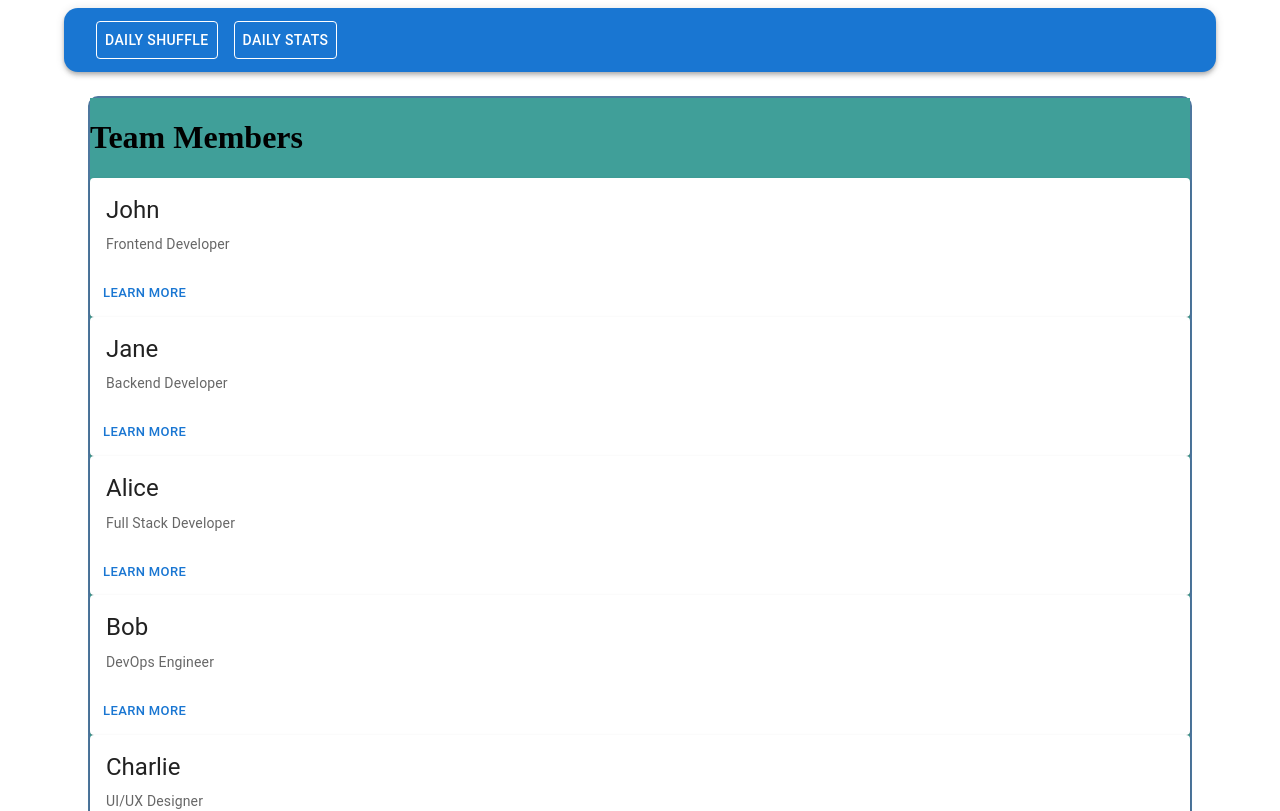
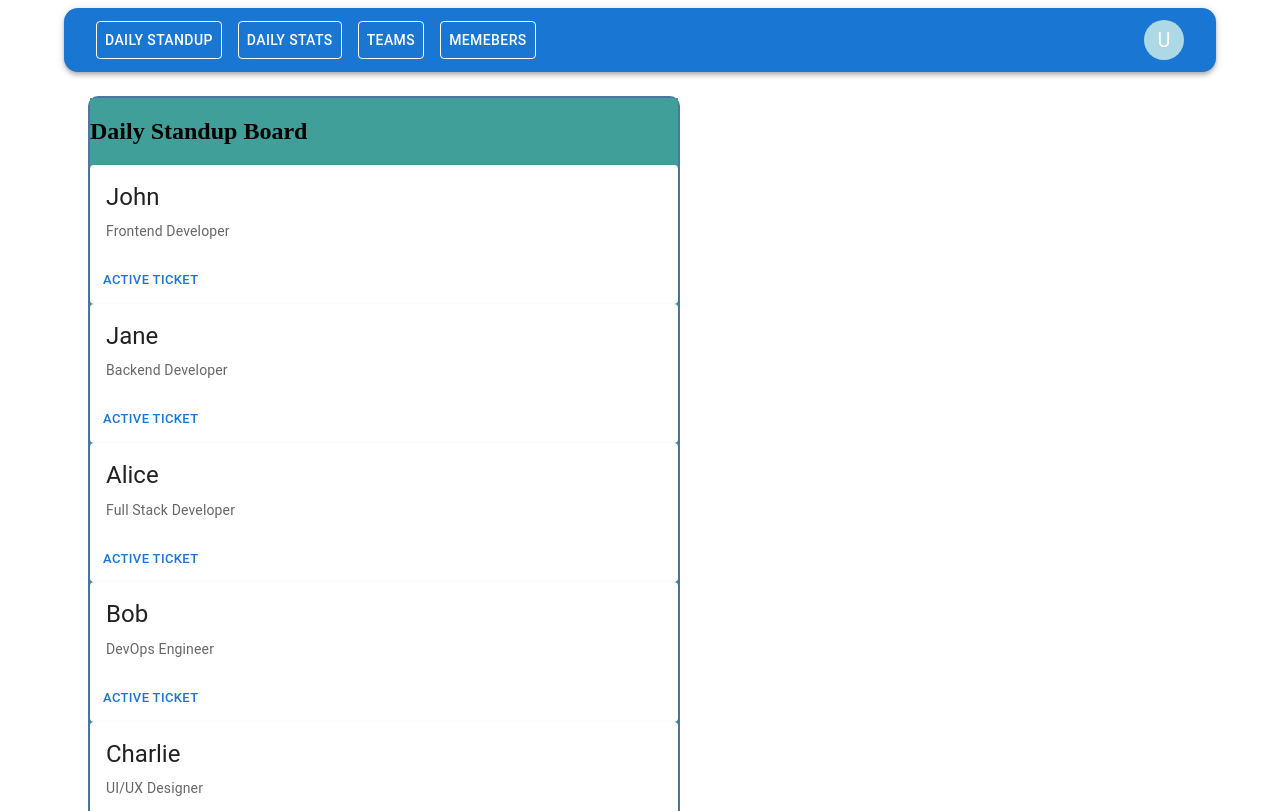
Before and after one commit to vassilYanakiev/frontend-daily-app, a React (Vite) app: page / in a window 1280 px wide. Shown: the top 811 px of the page. Built offline with nearby package versions, Linux system fonts and the light colour scheme.

Commit message:
add reducer for managing state

```diff
--- a/index.html
+++ b/index.html
@@ -4,7 +4,7 @@
     <meta charset="UTF-8" />
     <link rel="icon" type="image/svg+xml" href="/vite.svg" />
     <meta name="viewport" content="width=device-width, initial-scale=1.0" />
-    <title>Standup shuffle</title>
+    <title>Daily Standup</title>
   </head>
   <body>
     <div id="root"></div>
--- a/src/App.tsx
+++ b/src/App.tsx
@@ -1,48 +1,19 @@
-import { Container, Box, Grid, Button, Input } from "@mui/material";
+import { Container, Grid } from "@mui/material";
 import Header from "./Components/header-component/Header";
-import TeamMembersComponent from "./Components/team-members/TeamMembersComponent";
-import EntryInput from "./Components/EntryInput";
-
-const sxButton = {
-  backgroundColor: "lightblue",
-  border: "2px solid #4d779e",
-  "&:hover": {
-    backgroundColor: "#636396",
-    color: "white",
-  },
-};
+import DailyPannel from "./Components/ds-page/daily-pannel/DailyPannel";
 
 function App() {
   return (
     <Container sx={{ padding: "0px" }}>
       <Header />
-      <Container>
-        <Grid
-          container
-          direction="column"
-          justifyContent="space-between"
-          style={{
-            minHeight: "80vh",
-            backgroundColor: "#409f99",
-            border: "2px solid #4d779e",
-            borderRadius: "10px",
-          }}
-        >
-          <Grid item sx={{ backgroundColor: "#409f99" }}>
-            <TeamMembersComponent />
-          </Grid>
-          <Grid item sx={{ backgroundColor: "#88a9a7" }}>
-            <EntryInput entryLabel="Add participant" />
-          </Grid>
-          <Grid item>
-            <Box sx={{ display: "flex", justifyContent: "center", p: 1, m: 1 }}>
-              <Button variant="outlined" sx={sxButton} autoFocus>
-                Shuffle
-              </Button>
-            </Box>
-          </Grid>
-        </Grid>
-      </Container>
+      <Grid
+        container
+        direction="row"
+        alignContent={"letft"}
+        sx={{ width: "50vw" }}
+      >
+        <DailyPannel />
+      </Grid>
     </Container>
   );
 }
--- /dev/null
+++ b/src/Components/ds-page/daily-pannel/DailyPannel.tsx
@@ -0,0 +1,46 @@
+import { Box, Button, Container, Grid } from "@mui/material";
+import EntryInput from "../../EntryInput";
+import TeamMembersComponent from "../../team-members/TeamMembersComponent";
+
+const sxButton = {
+  backgroundColor: "lightblue",
+  border: "2px solid #4d779e",
+  "&:hover": {
+    backgroundColor: "#636396",
+    color: "white",
+  },
+};
+
+const DailyPannel = () => {
+  return (
+    <Container>
+      <Grid
+        container
+        direction="column"
+        justifyContent="space-between"
+        style={{
+          minHeight: "80vh",
+          backgroundColor: "#409f99",
+          border: "2px solid #4d779e",
+          borderRadius: "10px",
+        }}
+      >
+        <Grid item sx={{ backgroundColor: "#409f99" }}>
+          <TeamMembersComponent />
+        </Grid>
+        <Grid item sx={{ backgroundColor: "#88a9a7" }}>
+          <EntryInput entryLabel="Add participant" />
+        </Grid>
+        <Grid item>
+          <Box sx={{ display: "flex", justifyContent: "center", p: 1, m: 1 }}>
+            <Button variant="outlined" sx={sxButton} autoFocus>
+              Shuffle
+            </Button>
+          </Box>
+        </Grid>
+      </Grid>
+    </Container>
+  );
+};
+
+export default DailyPannel;
--- a/src/Components/header-component/Header.tsx
+++ b/src/Components/header-component/Header.tsx
@@ -1,4 +1,11 @@
-import { AppBar, Toolbar, Typography } from "@mui/material";
+import {
+  AppBar,
+  Toolbar,
+  Typography,
+  Box,
+  Avatar,
+  IconButton,
+} from "@mui/material";
 import HeaderButton from "./HeaderButton";
 
 const Header = (): JSX.Element => {
@@ -9,9 +16,16 @@ const Header = (): JSX.Element => {
     >
       <Toolbar>
         <Typography variant="h6" component="div" sx={{ flexGrow: 1 }}>
-          <HeaderButton text={"Daily shuffle"} />
+          <HeaderButton text={"Daily Standup"} />
           <HeaderButton text={"Daily stats"} />
+          <HeaderButton text={"Teams"} />
+          <HeaderButton text={"Memebers"} />
         </Typography>
+        <Box sx={{ display: "flex", alignItems: "center" }}>
+          <IconButton>
+            <Avatar sx={{ bgcolor: "lightblue" }}>U</Avatar>
+          </IconButton>
+        </Box>
       </Toolbar>
     </AppBar>
   );
--- a/src/Components/team-members/TeamMemberCardComponent.tsx
+++ b/src/Components/team-members/TeamMemberCardComponent.tsx
@@ -32,7 +32,7 @@ const TeamMemberCardComponent = (props: TeamMemberCardComponentProps) => {
         </Typography>
       </CardContent>
       <CardActions>
-        <Button size="small">Learn More</Button>
+        <Button size="small">Active ticket</Button>
       </CardActions>
     </Card>
   );
--- a/src/Components/team-members/TeamMembersComponent.tsx
+++ b/src/Components/team-members/TeamMembersComponent.tsx
@@ -1,15 +1,9 @@
-import { useEffect, useState } from "react";
+import { useEffect, useState, useReducer } from "react";
 import TeamMemberCardComponent from "./TeamMemberCardComponent";
-
-export interface TeamMember {
-  id: number;
-  name: string;
-  role: string;
-  image: string;
-}
+import { reducer, initialState } from "../../reducer";
 
 const TeamMembersComponent = () => {
-  const [teamMembers, setTeamMembers] = useState<TeamMember[]>([]);
+  const [{ participants }, dispatch] = useReducer(reducer, initialState);
   const [loading, setLoading] = useState<boolean>(true);
   const [errorFetching, setErrorFetching] = useState(false);
 
@@ -21,8 +15,11 @@ const TeamMembersComponent = () => {
         }
         return resp.json();
       })
-      .then((teamMembers) => {
-        setTeamMembers(teamMembers);
+      .then((payload) => {
+        dispatch({
+          type: "FETCH_PARTICIPANTS",
+          payload,
+        });
         setLoading(false);
       })
       .catch((error) => {
@@ -32,15 +29,16 @@ const TeamMembersComponent = () => {
   }, []);
 
   if (errorFetching) throw new Error("Error fetching team members");
+  if (!participants.length) return <div>Loading participants list...</div>;
 
   return (
     <div className="team-members">
-      <h1>Team Members</h1>
+      <h2>Daily Standup Board</h2>
       {loading ? (
         <div className="loading">Loading...</div>
       ) : (
         <div className="team-members-list">
-          {teamMembers.map((teamMember) => (
+          {participants.map((teamMember) => (
             <TeamMemberCardComponent
               key={teamMember.id}
               teamMember={teamMember}
--- /dev/null
+++ b/src/reducer.tsx
@@ -0,0 +1,34 @@
+export interface TeamMember {
+  id: number;
+  name: string;
+  role: string;
+  image: string;
+}
+
+export type ACTIONTYPE =
+  | { type: "FETCH_PARTICIPANTS"; payload: TeamMember[] }
+  | {
+      type: "ADD_PARTICIPANT";
+      payload: { type: "FETCH_PARTICIPANTS"; payload: TeamMember[] };
+    };
+
+export const initialState = {
+  participants: [] as TeamMember[],
+};
+
+type State = typeof initialState;
+
+export const reducer = (state: State, action: ACTIONTYPE): State => {
+  switch (action.type) {
+    case "FETCH_PARTICIPANTS":
+      return {
+        ...state,
+        participants: action.payload,
+      };
+
+    default:
+      throw new Error();
+  }
+};
+
+export default reducer;
```
Also changed, not shown: 1 other file (tests, documents, lock files or other folders).
